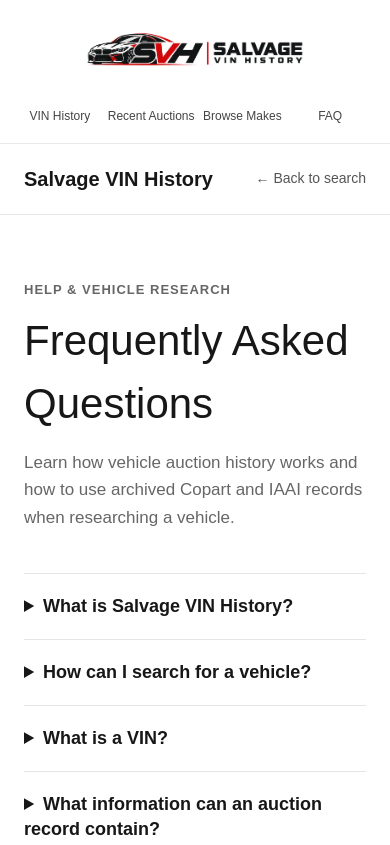
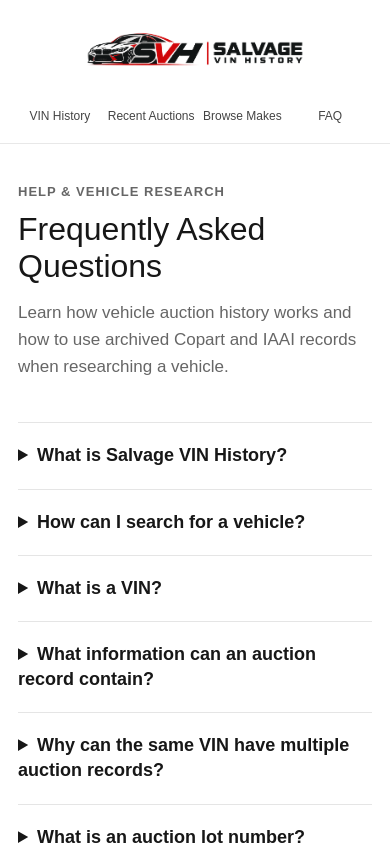
Before and after one commit to mtenev23-eng/vin-site, a Next.js app: page /faq in a window 390 px wide. Shown: the top 845 px of the page. Built offline with nearby package versions, Linux system fonts and the light colour scheme.

Commit message:
Improve FAQ and removal flow mobile layout

```diff
--- a/app/faq/page.tsx
+++ b/app/faq/page.tsx
@@ -1,4 +1,4 @@
-import Link from "next/link";
+
 import type { Metadata } from "next";
 
 export const metadata: Metadata = {
@@ -105,52 +105,12 @@ export default function FAQPage() {
         background: "#ffffff",
       }}
     >
-      {/* HEADER */}
 
-      <header
-        style={{
-          borderBottom: "1px solid #e8e8e8",
-          background: "#ffffff",
-        }}
-      >
-        <div
-          style={{
-            maxWidth: "1200px",
-            margin: "0 auto",
-            padding: "20px 24px",
-            display: "flex",
-            justifyContent: "space-between",
-            alignItems: "center",
-          }}
-        >
-          <Link
-            href="/"
-            style={{
-              color: "#171717",
-              textDecoration: "none",
-              fontWeight: "bold",
-              fontSize: "20px",
-            }}
-          >
-            Salvage VIN History
-          </Link>
-
-          <Link
-            href="/"
-            style={{
-              color: "#555",
-              textDecoration: "none",
-              fontSize: "14px",
-            }}
-          >
-            ← Back to search
-          </Link>
-        </div>
-      </header>
 
       {/* FAQ */}
 
       <section
+  className="faq-page-content"
   style={{
     maxWidth: "900px",
     margin: "0 auto",
@@ -176,6 +136,7 @@ export default function FAQPage() {
           </div>
 
          <h1
+  className="faq-page-title"
   style={{
     fontSize: "42px",
     margin: "0 0 14px",
--- a/app/globals.css
+++ b/app/globals.css
@@ -293,3 +293,59 @@ body {
     width: 100%;
   }
 }
+
+/* =========================
+   FAQ PAGE MOBILE
+   ========================= */
+
+@media (max-width: 700px) {
+  .faq-page-content {
+    padding: 38px 18px 60px !important;
+  }
+
+  .faq-page-title {
+    font-size: 32px !important;
+    line-height: 1.15 !important;
+  }
+}
+
+
+/* =========================
+   REQUEST PAGE MOBILE
+   ========================= */
+
+@media (max-width: 700px) {
+  .request-page {
+    padding: 24px 16px 50px !important;
+  }
+
+  .request-card {
+    padding: 24px 18px !important;
+    border-radius: 14px !important;
+  }
+
+  .request-title {
+    font-size: 30px !important;
+    line-height: 1.15 !important;
+  }
+}
+
+
+/* =========================
+   REMOVAL POLICY MOBILE
+   ========================= */
+
+@media (max-width: 700px) {
+  .removal-policy-content {
+    padding: 38px 18px 60px !important;
+  }
+
+  .removal-policy-title {
+    font-size: 32px !important;
+    line-height: 1.15 !important;
+  }
+
+  .removal-policy-box {
+    padding: 20px 18px !important;
+  }
+}
--- a/app/removal-policy/page.tsx
+++ b/app/removal-policy/page.tsx
@@ -68,6 +68,7 @@ export default function RemovalPolicyPage() {
       }}
     >
       <div
+  className="removal-policy-content"
   style={{
     maxWidth: "850px",
     margin: "0 auto",
@@ -96,6 +97,7 @@ export default function RemovalPolicyPage() {
           </div>
 
           <h1
+  className="removal-policy-title"
   style={{
     fontSize: "42px",
               margin: "0 0 12px",
@@ -134,6 +136,7 @@ export default function RemovalPolicyPage() {
           <h2 style={headingStyle}>Removal Request Fee</h2>
 
           <div
+  className="removal-policy-box"
   style={{
     background: "#f7f7f7",
               border: "1px solid #e5e5e5",
@@ -250,6 +253,7 @@ export default function RemovalPolicyPage() {
         {/* CONTACT */}
 
         <section
+  className="removal-policy-box"
   style={{
     ...sectionStyle,
     background: "#f7f7f7",
--- a/app/request/page.tsx
+++ b/app/request/page.tsx
@@ -67,16 +67,18 @@ function RequestForm() {
 
   return (
     <main
-      style={{
-        minHeight: "100vh",
+  className="request-page"
+  style={{
+    minHeight: "100vh",
         backgroundColor: "#f8f9fb",
         padding: "40px",
         fontFamily: "Arial, sans-serif",
       }}
     >
       <div
-        style={{
-          maxWidth: "800px",
+  className="request-card"
+  style={{
+    maxWidth: "800px",
           margin: "0 auto",
           backgroundColor: "white",
           padding: "32px",
@@ -84,7 +86,10 @@ function RequestForm() {
           boxShadow: "0 8px 24px rgba(0,0,0,0.06)",
         }}
       >
-        <h1 style={{ fontSize: "36px", marginTop: 0, marginBottom: "12px" }}>
+        <h1
+  className="request-title"
+  style={{ fontSize: "36px", marginTop: 0, marginBottom: "12px" }}
+>
           Request Correction or Removal
         </h1>
 
@@ -105,6 +110,7 @@ function RequestForm() {
               placeholder="Enter VIN"
               style={{
                 width: "100%",
+                boxSizing: "border-box",
                 padding: "14px",
                 borderRadius: "10px",
                 border: "1px solid #ccc",
@@ -124,6 +130,7 @@ function RequestForm() {
               placeholder="Enter your name"
               style={{
                 width: "100%",
+                boxSizing: "border-box",
                 padding: "14px",
                 borderRadius: "10px",
                 border: "1px solid #ccc",
@@ -143,6 +150,7 @@ function RequestForm() {
               placeholder="Email, phone, or Viber"
               style={{
                 width: "100%",
+                boxSizing: "border-box",
                 padding: "14px",
                 borderRadius: "10px",
                 border: "1px solid #ccc",
@@ -160,6 +168,7 @@ function RequestForm() {
               onChange={(e) => setRequestType(e.target.value)}
               style={{
                 width: "100%",
+                boxSizing: "border-box",
                 padding: "14px",
                 borderRadius: "10px",
                 border: "1px solid #ccc",
@@ -183,6 +192,7 @@ function RequestForm() {
               rows={6}
               style={{
                 width: "100%",
+                boxSizing: "border-box",
                 padding: "14px",
                 borderRadius: "10px",
                 border: "1px solid #ccc",
```
Lines whose indentation alone changed are shown as unchanged.
